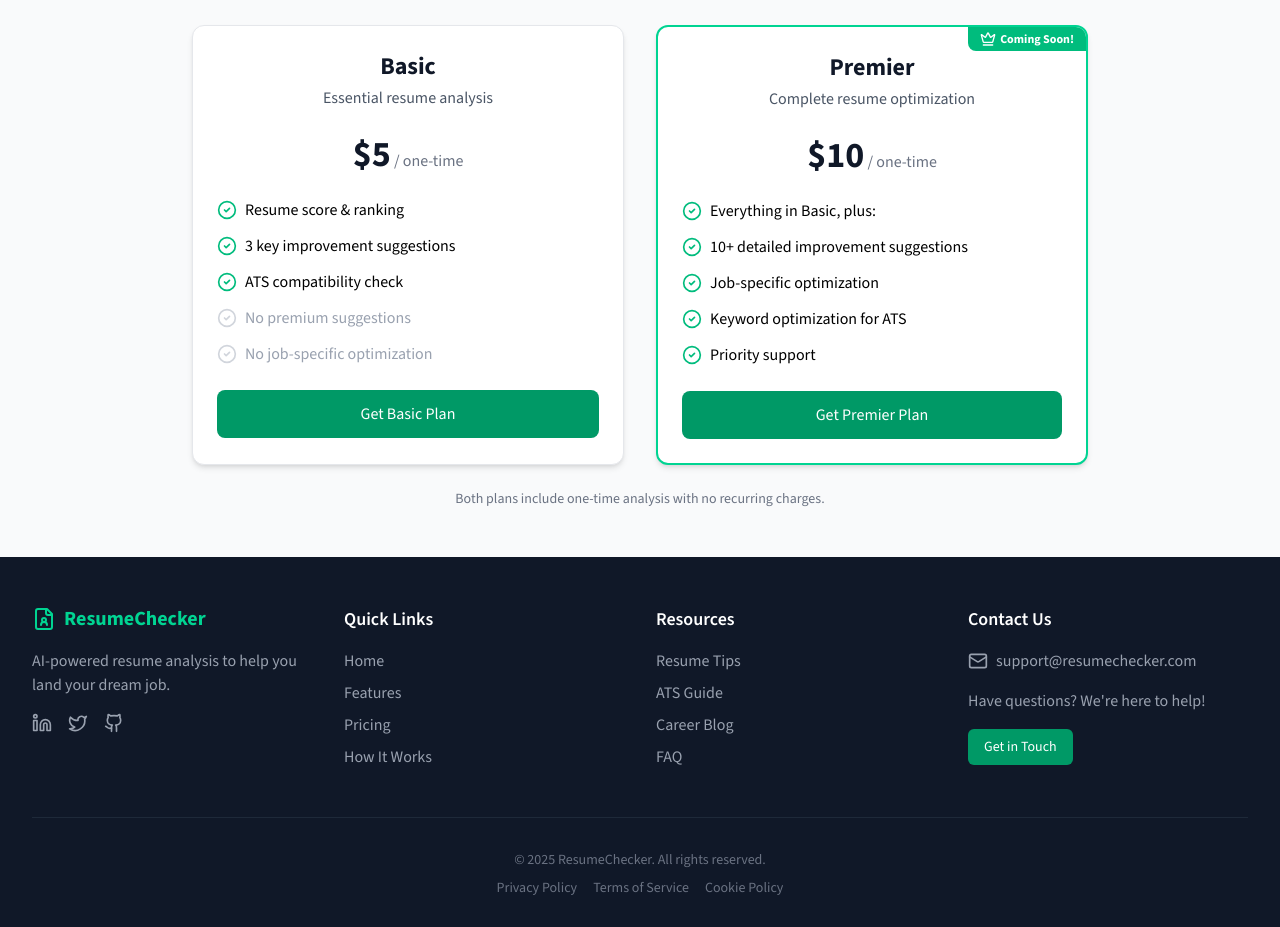
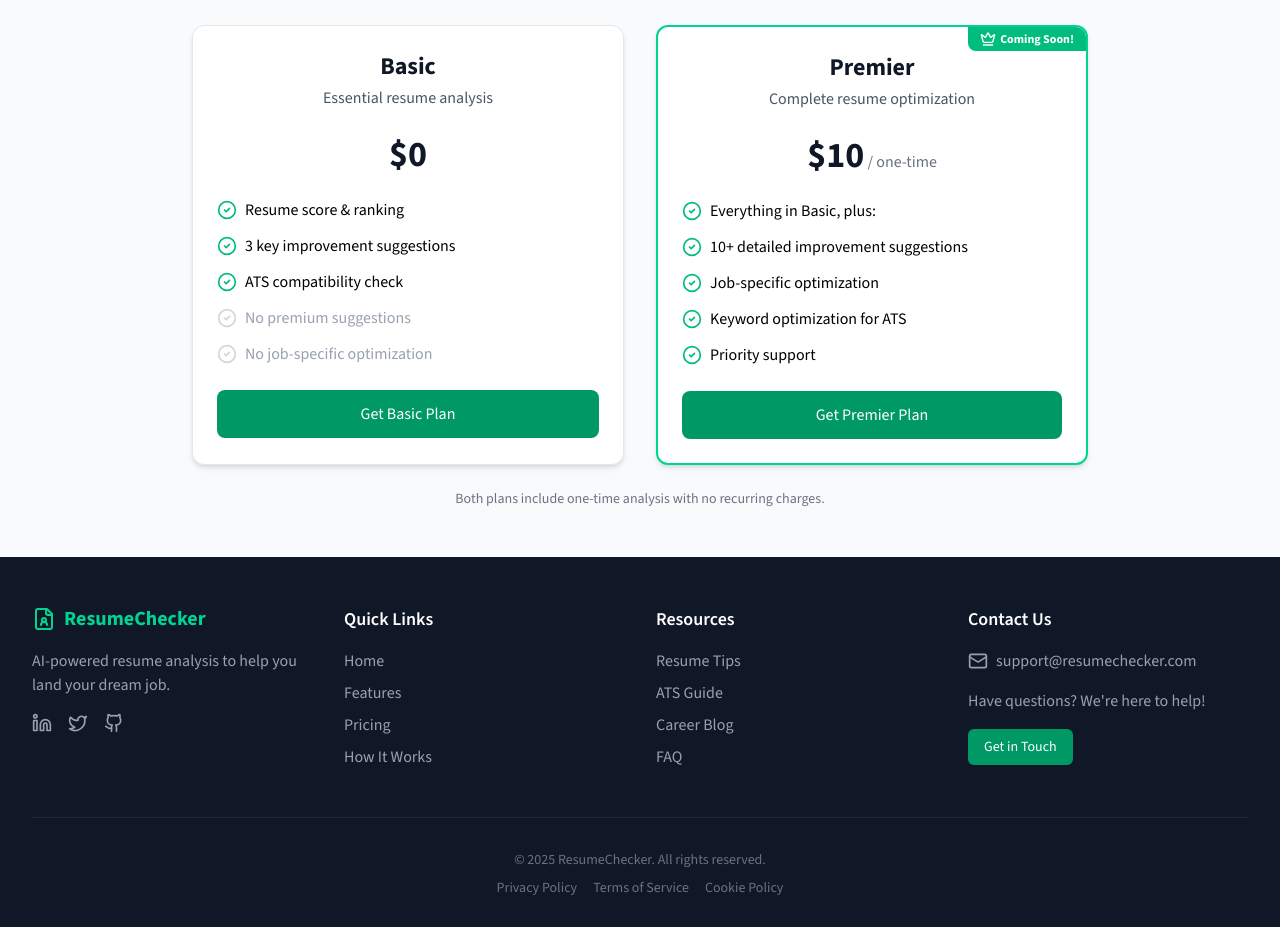
Before and after one commit to BereketMengaw/PdfSummurize, a Next.js app in the folder resume-checker/: page / in a window 1280 px wide. Shown: the part 1160-2087 px from the top of the page. Built offline with nearby package versions, Linux system fonts and the light colour scheme; no server answers.

Commit message:
Update Price.js price is changed

```diff
--- a/resume-checker/components/home/Price.js
+++ b/resume-checker/components/home/Price.js
@@ -19,8 +19,8 @@
               <p className="text-gray-600 mb-6">Essential resume analysis</p>
 
               <div className="mb-6">
-                <span className="text-4xl font-bold text-gray-900">$5</span>
-                <span className="text-gray-500"> / one-time</span>
+                <span className="text-4xl font-bold text-gray-900">$0</span>
+                <span className="text-gray-500"> </span>
               </div>
 
               <ul className="space-y-3 text-left">
```
